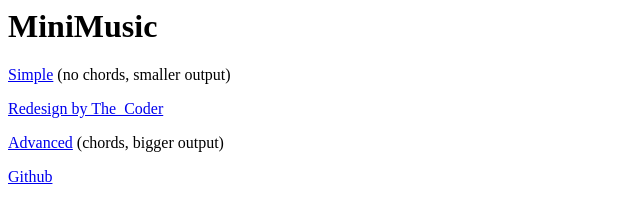
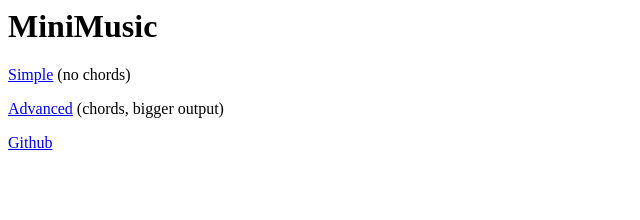
Before and after one commit to xem/miniMusic, a plain HTML site: page index.html in a window 1280 px wide. Shown: the whole page, without its empty margins (0-640 px from the left). Drawn offline with Linux system fonts and the light colour scheme.

Commit message:
Update index.html

```diff
--- a/index.html
+++ b/index.html
@@ -1,5 +1,4 @@
 <h1>MiniMusic</h1>
-<p><a href=simple.html>Simple</a> (no chords, smaller output)
-<p><a href="https://craiky.github.io/miniMusic/New%20Mini-music.html">Redesign by The_Coder</a>
+<p><a href=simple.html>Simple</a> (no chords)
 <p><a href=advanced.html>Advanced</a> (chords, bigger output)
 <p><a href="https://github.com/xem/miniMusic">Github</a>
```
